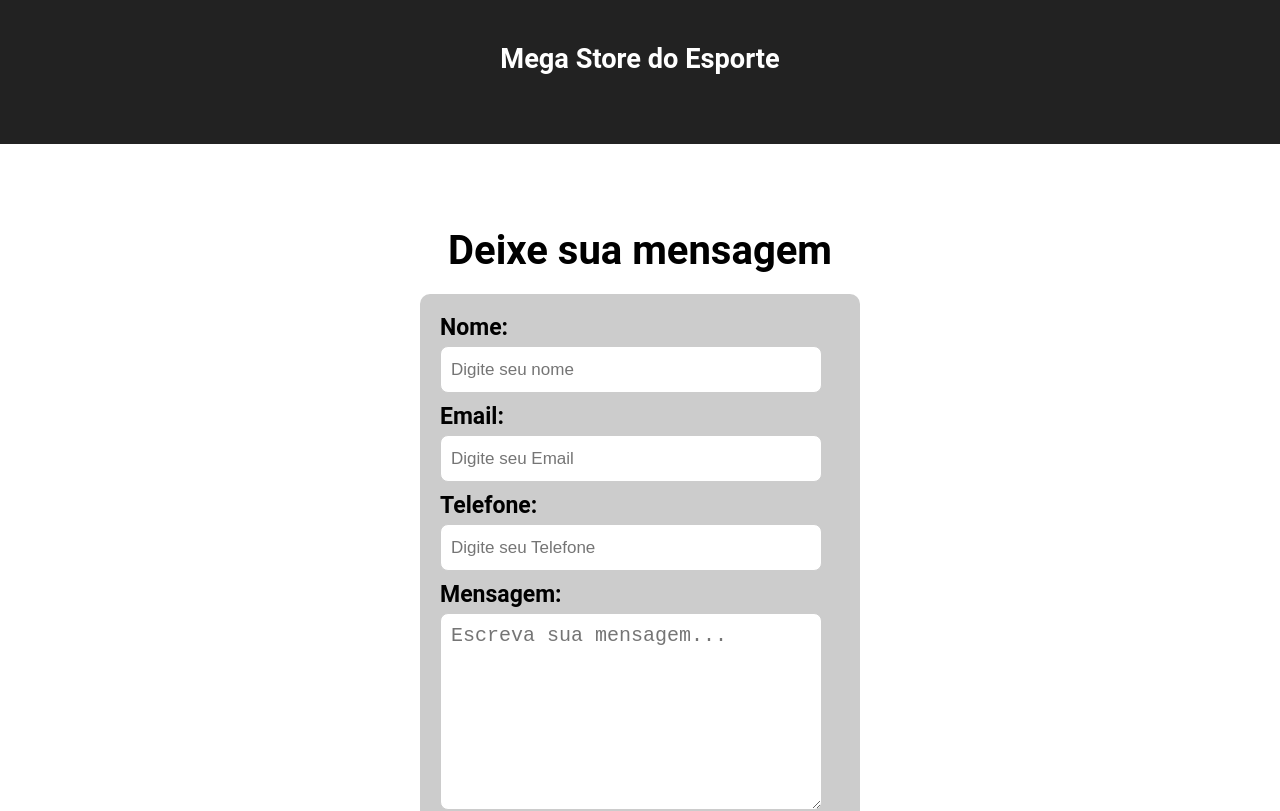
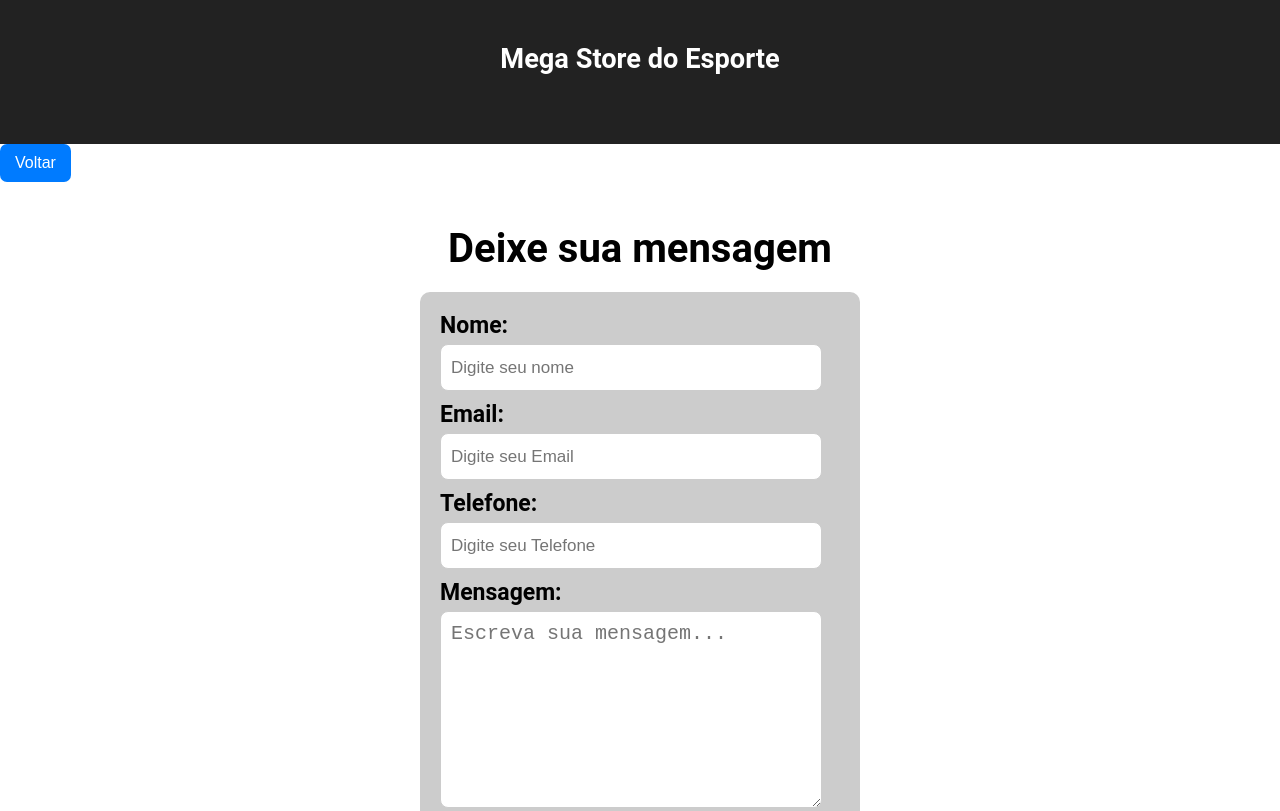
Before and after one commit to WenerRodrigo/store_sports, a React (Create React App) app: page /contact in a window 1280 px wide. Shown: the top 811 px of the page. Built offline with nearby package versions, Linux system fonts and the light colour scheme; the HTML template or start-up script is replaced by a standard one.

Commit message:
Finalizado as aplicações

```diff
--- /dev/null
+++ b/src/components/button/Button.jsx
@@ -0,0 +1,16 @@
+import { Link } from "react-router-dom";
+import styles from './Button.module.css';
+
+const Button = () => {
+    return (
+        <div>
+            <Link to="/">
+                <button className={styles.btn}>Voltar</button>
+            </Link>
+        </div>
+    )
+}
+
+
+
+export default Button;
--- /dev/null
+++ b/src/components/button/Button.module.css
@@ -0,0 +1,13 @@
+.btn {
+    background-color: #007bff;
+    color: #fff;
+    padding: 10px 15px;
+    border-radius: 7px;
+    border: none;
+    cursor: pointer;
+    font-size: 1rem;
+}
+
+.btn:hover {
+    background-color: #0056b3;
+}
--- a/src/pages/about/About.jsx
+++ b/src/pages/about/About.jsx
@@ -1,11 +1,13 @@
 import styles from './About.module.css';
 import Header from '../../components/header/Header';
+import Button from '../../components/button/Button';
 
 
 const About = () => {
     return (
         <>
         <Header />
+        <Button />
             <div className={styles.container}>
                 <h2 className={styles.subtitle}>Conheça mais sobre nós</h2>
                 <p className={styles.descricao}>Somos uma loja de esportes com mais de 5 anos de experiência no mercado.
--- a/src/pages/contact/Contact.jsx
+++ b/src/pages/contact/Contact.jsx
@@ -1,6 +1,7 @@
 import { useState } from "react";
 import styles from './Contact.module.css';
 import Header from '../../components/header/Header';
+import Button from "../../components/button/Button";
 
 
 
@@ -32,6 +33,7 @@ const Contact = () => {
     return (
         <>
         <Header />
+        <Button />
             <div className={styles.container}>
             <h2 className={styles.title}>Deixe sua mensagem</h2>
             <form className={styles.form} onSubmit={handleSubmit}>
@@ -44,6 +46,7 @@ const Contact = () => {
                         value={formData.nome}
                         onChange={handleChange}
                         placeholder="Digite seu nome"
+                        required
                     />
                 </div>
                 <div className={styles.campos}>
@@ -55,6 +58,7 @@ const Contact = () => {
                         value={formData.email}
                         onChange={handleChange}
                         placeholder="Digite seu Email"
+                        required
                     />
                 </div>
                 <div className={styles.campos}>
@@ -66,6 +70,7 @@ const Contact = () => {
                         value={formData.telefone}
                         onChange={handleChange}
                         placeholder="Digite seu Telefone"
+                        required
                     />
                 </div>
                 <div className={styles.campos}>
--- a/src/pages/contact/Contact.module.css
+++ b/src/pages/contact/Contact.module.css
@@ -3,7 +3,7 @@
     flex-direction: column;
     align-items: center;
     justify-content: center;
-    height: 100vh;
+    height: 90vh;
 }
 
 .title {
--- a/src/pages/home/Home.jsx
+++ b/src/pages/home/Home.jsx
@@ -16,7 +16,7 @@ const Home = () => {
                 </div>
             </div>
             <div className={styles.descricao}>
-                <h2>Confira abaixo os nossos produtos</h2>
+                <h2>Confira abaixo os nossos produtos 👇</h2>
             </div>
             <Cards />
         </>
--- a/src/pages/products/Products.jsx
+++ b/src/pages/products/Products.jsx
@@ -8,6 +8,7 @@ import chuteiraAdidas from '../../assets/chut_adidas.png';
 import raquete from '../../assets/raquete.png';
 import styles from './Products.module.css';
 import Header from '../../components/header/Header';
+import Button from '../../components/button/Button';
 
 const productList = [
     {
@@ -79,6 +80,7 @@ const Products = () => {
     return (
         <>
             <Header />
+            <Button />
             <div className={styles.produto}>
             {productList.map((produto, index) => (
                 <div key={index} className={styles.card}>
```
